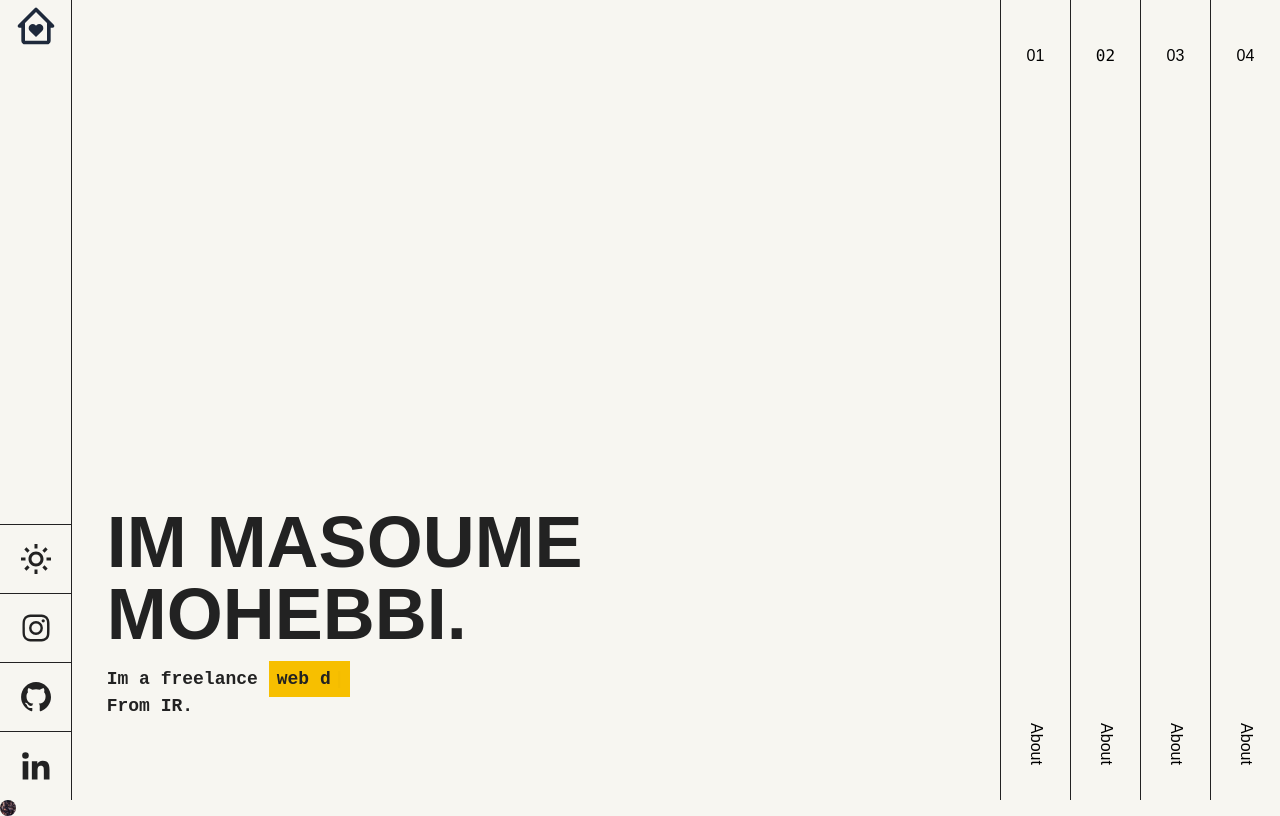
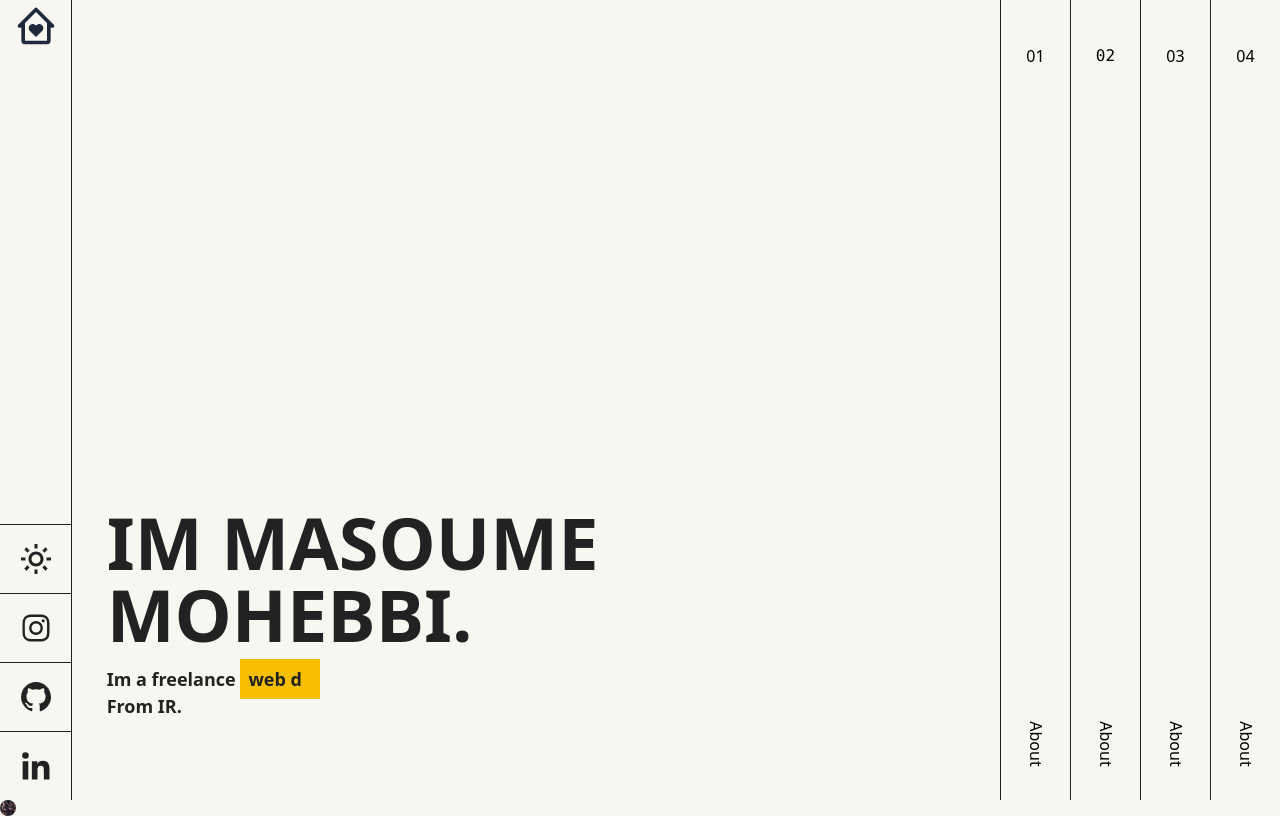
Before and after one commit to masoumehmohebbi/react-accordion-portfolio, a React (Vite) app: page / in a window 1280 px wide. Built offline with nearby package versions, Linux system fonts and the light colour scheme.

Commit message:
Added Custom fontFamily

```diff
--- a/tailwind.config.js
+++ b/tailwind.config.js
@@ -1,15 +1,17 @@
 /** @type {import('tailwindcss').Config} */
 export default {
   content: ["./index.html", "./src/**/*.{js,ts,jsx,tsx}"],
+  darkMode: "class",
   theme: {
     extend: {
       colors: {
         primary: "#222",
+        secondary: "#f7f6f1",
       },
       fontFamily: {
-        paceMono: ["Space Mono", "monospace"],
-        Montserrat: ["Montserrat", "sans-serif"],
         jetbrains: ["JetBrains Mono", "monospace"],
+        Londrina: ["Londrina Shadow", "cursive"],
+        rubik: ["Nosifer", "cursive"],
       },
     },
   },
```
